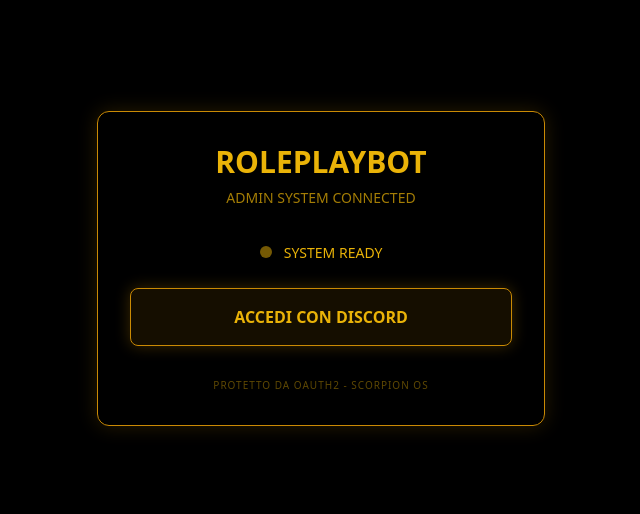
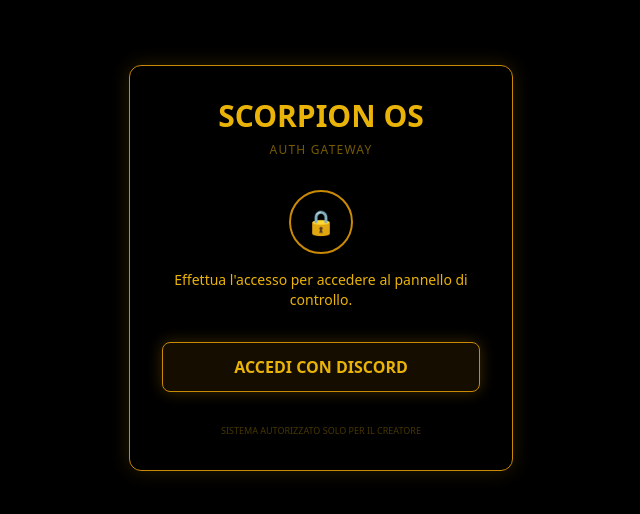
Before and after one commit to Damyxere/Roleplay-bot-italian, a website: page public/index.html in a window 1280 px wide. Shown: the part 132-646 px from the top of the page, without its empty margins (319-959 px from the left). Drawn offline with nearby package versions, Linux system fonts and the light colour scheme.

Commit message:
Update index.html

```diff
--- a/public/index.html
+++ b/public/index.html
@@ -2,28 +2,31 @@
 <html lang="it">
 <head>
     <meta charset="UTF-8">
-    <title>Scorpion OS | Login</title>
+    <meta name="viewport" content="width=device-width, initial-scale=1.0">
+    <title>Scorpion OS | Gateway</title>
     <script src="https://cdn.tailwindcss.com"></script>
 </head>
 <body class="bg-black text-yellow-500 font-sans flex items-center justify-center min-h-screen">
 
-    <div class="w-full max-w-md p-8 border border-yellow-600 bg-black/50 rounded-xl shadow-[0_0_20px_rgba(202,138,4,0.2)] text-center">
+    <div class="w-full max-w-sm p-8 border border-yellow-600 bg-black/50 rounded-xl shadow-[0_0_20px_rgba(202,138,4,0.2)] text-center">
 
-        <h1 class="text-3xl font-bold mb-2">ROLEPLAYBOT</h1>
-        <p class="text-sm opacity-70 mb-8">ADMIN SYSTEM CONNECTED</p>
+        <h1 class="text-3xl font-bold mb-2">SCORPION OS</h1>
+        <p class="text-xs opacity-50 mb-8 uppercase tracking-widest">Auth Gateway</p>
 
-        <div class="mb-6">
-            <span class="inline-block w-3 h-3 bg-yellow-500 rounded-full animate-pulse mr-2"></span>
-            <span class="text-sm">SYSTEM READY</span>
+        <div class="mb-8">
+            <div class="w-16 h-16 border-2 border-yellow-600 rounded-full mx-auto flex items-center justify-center mb-4">
+                <span class="text-2xl">🔒</span>
+            </div>
+            <p class="text-sm">Effettua l'accesso per accedere al pannello di controllo.</p>
         </div>
 
-        <a href="https://discord.com/oauth2/authorize?client_id=1507858543687110837&response_type=code&redirect_uri=https%3A%2F%2Froleplay-bot-italian.onrender.com%2F&scope=identify+guilds"
-           class="block w-full py-4 border border-yellow-600 bg-yellow-600/10 hover:bg-yellow-600 hover:text-black font-bold transition-all duration-300 rounded-lg shadow-[0_0_15px_rgba(202,138,4,0.3)]">
+        <a href="https://discord.com/oauth2/authorize?client_id=1507858543687110837&response_type=code&redirect_uri=https%3A%2F%2Froleplay-bot-italian.onrender.com%2Fcallback&scope=identify"
+           class="block w-full py-3 border border-yellow-600 bg-yellow-600/10 hover:bg-yellow-600 hover:text-black font-bold transition-all duration-300 rounded-lg shadow-[0_0_15px_rgba(202,138,4,0.3)]">
            ACCEDI CON DISCORD
         </a>
 
-        <p class="mt-8 text-[10px] opacity-40 uppercase tracking-widest">
-            Protetto da OAuth2 - Scorpion OS
+        <p class="mt-8 text-[9px] opacity-30 uppercase">
+            Sistema autorizzato solo per il creatore
         </p>
     </div>
 
```
